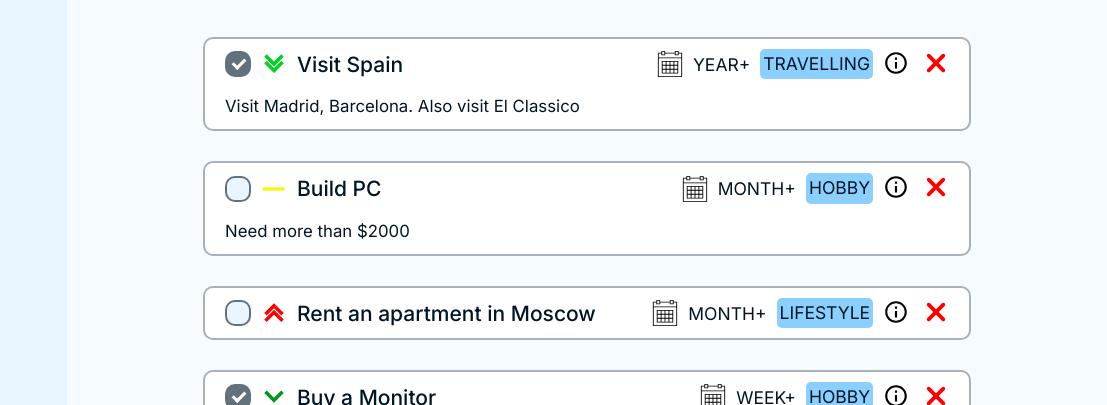
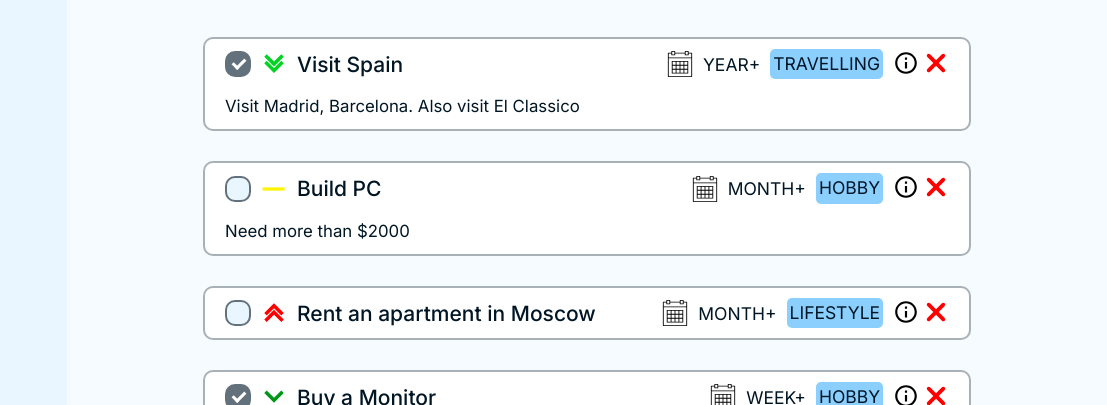
Before and after one commit to Pro100CaHya/js-todo-app, a plain HTML site: page index.html in a window 1280 px wide. Shown: the part 395-800 px from the top of the page, 173-1280 px from the left. Drawn offline with Linux system fonts and the light colour scheme.

Commit message:
fix(style): Aside and task
The sidebar is displayed correctly on mobile (without white (empty) space).
Tasks' buttons ("remove" and "info") are displayed on the same level regardless of the screen width

```diff
--- a/sass/index.sass
+++ b/sass/index.sass
@@ -386,6 +386,7 @@ body
 
     &__date-block
         margin-left: auto
+        padding-left: 10px
 
     &__date-value
         font-size: 1.25rem
@@ -412,7 +413,6 @@ body
     &__button
         padding: 0
         font-size: 0
-        margin-left: 10px
 
     &__description
         +text(1.2rem, 400, $blue-5, 150%)
@@ -424,6 +424,10 @@ body
         overflow: hidden
         text-align: justify
         text-overflow: ellipsis
+
+    &__column
+        margin-left: 10px
+        flex: 0 0 auto
 
 .modal
     position: absolute
@@ -611,6 +615,7 @@ body
     .aside
         display: none
         max-width: 100%
+        height: 100vh
 
         &_active
             display: flex
```
Also changed, not shown: css/index.css, css/index.min.css, 2 other files.
